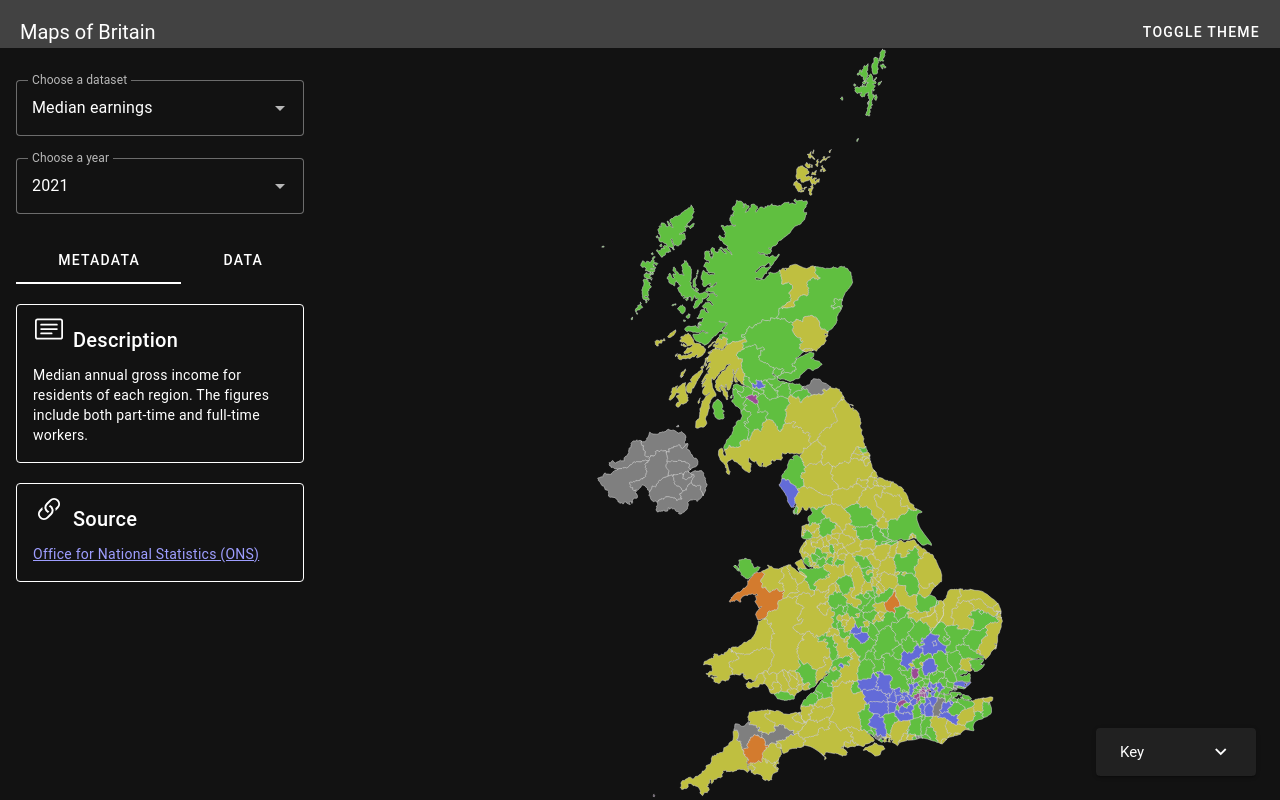
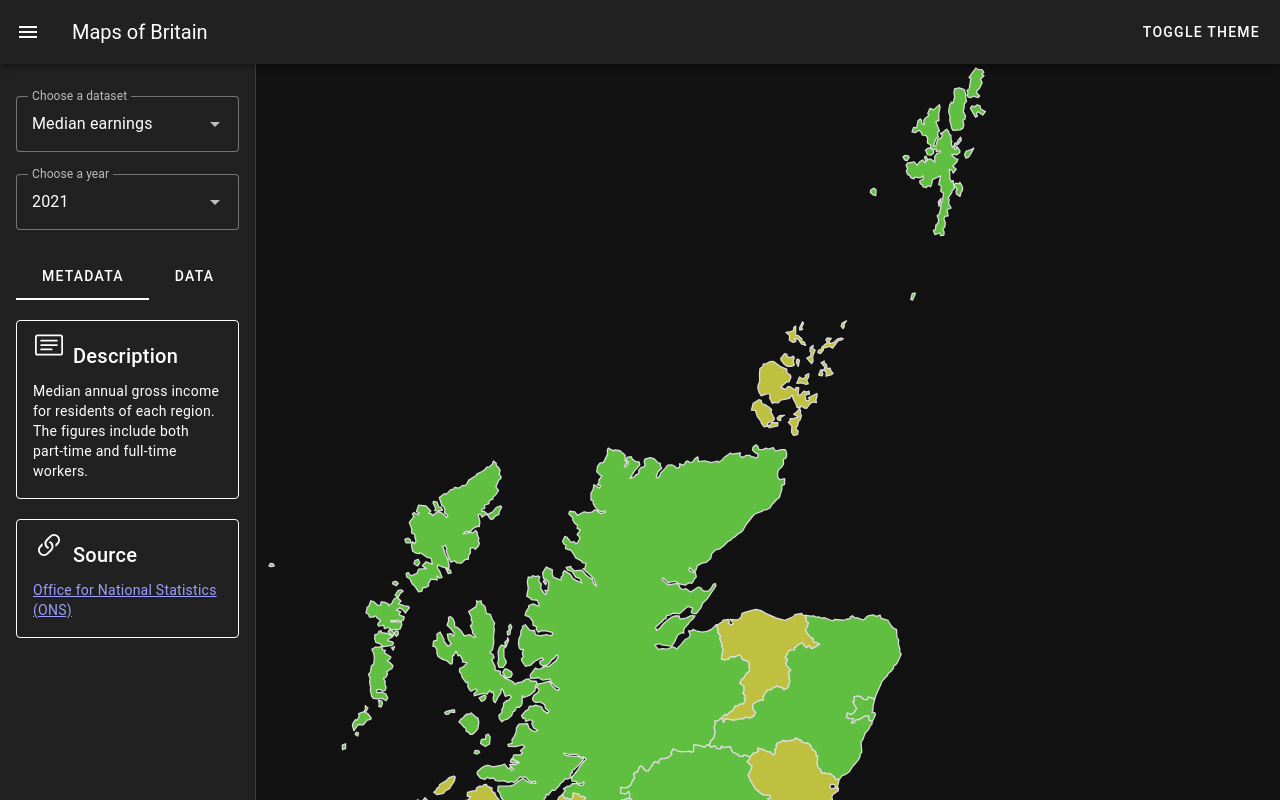
Before and after one commit to ilkutkutlar/uk-regional-data-visualiser, a Vue app: page / in a window 1280 px wide. Shown: the top 800 px of the page. Built offline with nearby package versions, Linux system fonts and the light colour scheme.

Commit message:
some progress in transition to Vuetify

```diff
--- a/src/App.vue
+++ b/src/App.vue
@@ -1,20 +1,15 @@
 <script>
-import Navbar from "./components/NavBar.vue";
-import MenuOffcanvas from "./components/MenuOffcanvas.vue";
-import DataSelectionBar from "./components/DataSelectionBar.vue";
 import KeyWindow from "./components/KeyWindow.vue";
 import InfoPanel from "./components/InfoPanel.vue";
 import DataDetailsPanel from "./components/DataDetailsPanel.vue";
 import RegionsMap from "./components/RegionsMap.vue";
 import { useCurrent } from "./store";
 import _ from "lodash";
+import { useTheme } from "vuetify";
 
 export default {
   inject: ["allDatasets"],
   components: {
-    Navbar,
-    MenuOffcanvas,
-    DataSelectionBar,
     KeyWindow,
     InfoPanel,
     DataDetailsPanel,
@@ -38,46 +33,44 @@ export default {
     });
     this.current.dataset.downloadData().then(() => {});
   },
+  methods: {
+    toggleTheme() {
+      this.theme.global.name = this.theme.global.current.dark
+        ? "light"
+        : "dark";
+    },
+  },
   data() {
     return {
       current: useCurrent(),
+      drawer: true,
+      theme: useTheme(),
     };
   },
 };
 </script>
 
 <template>
-  <Navbar />
-  <!-- <MenuOffcanvas /> -->
-  <!-- <DataSelectionBar /> -->
-  <KeyWindow />
-  <InfoPanel />
+  <v-app>
+    <v-layout>
+      <v-app-bar prominent>
+        <v-app-bar-nav-icon
+          variant="text"
+          @click.stop="drawer = !drawer"
+        ></v-app-bar-nav-icon>
+        <v-toolbar-title>Maps of Britain</v-toolbar-title>
+        <v-btn @click="toggleTheme">toggle theme</v-btn>
+      </v-app-bar>
 
-  <v-row no-gutters>
-    <v-col cols="3">
-      <DataDetailsPanel v-if="current.dataset.isDataDownloaded" />
-    </v-col>
-    <v-col cols="9">
-      <RegionsMap v-if="current.dataset.isDataDownloaded" />
-    </v-col>
-  </v-row>
+      <v-navigation-drawer v-model="drawer" location="left" permanent>
+        <DataDetailsPanel v-if="current.dataset.isDataDownloaded" />
+      </v-navigation-drawer>
+
+      <v-main>
+        <!-- <KeyWindow />
+        <InfoPanel /> -->
+        <RegionsMap v-if="current.dataset.isDataDownloaded" />
+      </v-main>
+    </v-layout>
+  </v-app>
 </template>
-
-<style>
-@media (min-width: 992px) {
-  .offcanvas-side-panel-lg {
-    visibility: visible !important;
-    /* transform: none !important; */
-    width: 25% !important;
-    height: 94vh !important;
-    top: unset !important;
-    padding: 0 !important;
-    border-right: 1px solid #dee2e6 !important;
-    /* background-color: #e9ecef !important; */
-  }
-
-  .position-relative-lg {
-    position: relative !important;
-  }
-}
-</style>
--- a/src/components/MenuOffcanvas.vue
+++ /dev/null
@@ -1,29 +0,0 @@
-<template>
-  <div
-    id="menu-offcanvas"
-    aria-labelledby="menu-offcanvas-label"
-    class="offcanvas offcanvas-end"
-    data-bs-backdrop="false"
-    tabindex="-1"
-  >
-    <div class="offcanvas-header">
-      <h5 id="menu-offcanvas-label" class="offcanvas-title">Menu</h5>
-      <button
-        type="button"
-        class="btn-close"
-        data-bs-dismiss="offcanvas"
-        aria-label="Close"
-      ></button>
-    </div>
-    <div class="offcanvas-body">
-      <ul class="navbar-nav justify-content-end flex-grow-1 pe-3">
-        <li class="nav-item">
-          <a class="nav-link active" aria-current="page" href="#">Explore</a>
-        </li>
-        <li class="nav-item">
-          <a class="nav-link" href="#">About</a>
-        </li>
-      </ul>
-    </div>
-  </div>
-</template>
--- a/src/components/NavBar.vue
+++ /dev/null
@@ -1,61 +0,0 @@
-<script>
-import { useTheme } from "vuetify";
-
-export default {
-  data() {
-    return {
-      theme: useTheme(),
-    };
-  },
-  methods: {
-    toggleTheme() {
-      this.theme.global.name = this.theme.global.current.dark
-        ? "light"
-        : "dark";
-    },
-  },
-};
-</script>
-<template>
-  <v-toolbar class="h-6vh">
-    <v-toolbar-title>Maps of Britain</v-toolbar-title>
-
-    <v-btn @click="toggleTheme">toggle theme</v-btn>
-
-    <!-- <v-switch inset v-model="darkMode"></v-switch> -->
-    <!-- <div class="form-check form-switch">
-      <label class="form-check-label" for="colourModeSwitch">
-        <component :is="darkMode ? 'MoonFill' : 'SunFill'"></component>
-      </label>
-      <input
-        class="form-check-input"
-        type="checkbox"
-        role="switch"
-        id="colourModeSwitch"
-        v-model="darkMode"
-      />
-    </div> -->
-  </v-toolbar>
-
-  <!-- <button
-        class="navbar-toggler"
-        type="button"
-        data-bs-toggle="offcanvas"
-        data-bs-target="#menu-offcanvas"
-        aria-controls="menu-offcanvas"
-        aria-expanded="false"
-        aria-label="Toggle navigation"
-      >
-        <span class="navbar-toggler-icon"></span>
-      </button> -->
-</template>
-
-<style>
-.h-6vh {
-  height: 6vh !important;
-}
-
-.h-94vh {
-  height: 94vh !important;
-}
-</style>
--- a/src/components/partials/SvgContainer.vue
+++ b/src/components/partials/SvgContainer.vue
@@ -107,7 +107,7 @@ export default {
 </script>
 
 <template>
-  <div id="svg-container" class="w-100-md-down h-94vh end-0 p-0"></div>
+  <div id="svg-container"></div>
 </template>
 
 <style>
```
Also changed, not shown: src/components/partials/TogglerButton.vue (deleted, +0 -20 lines).
